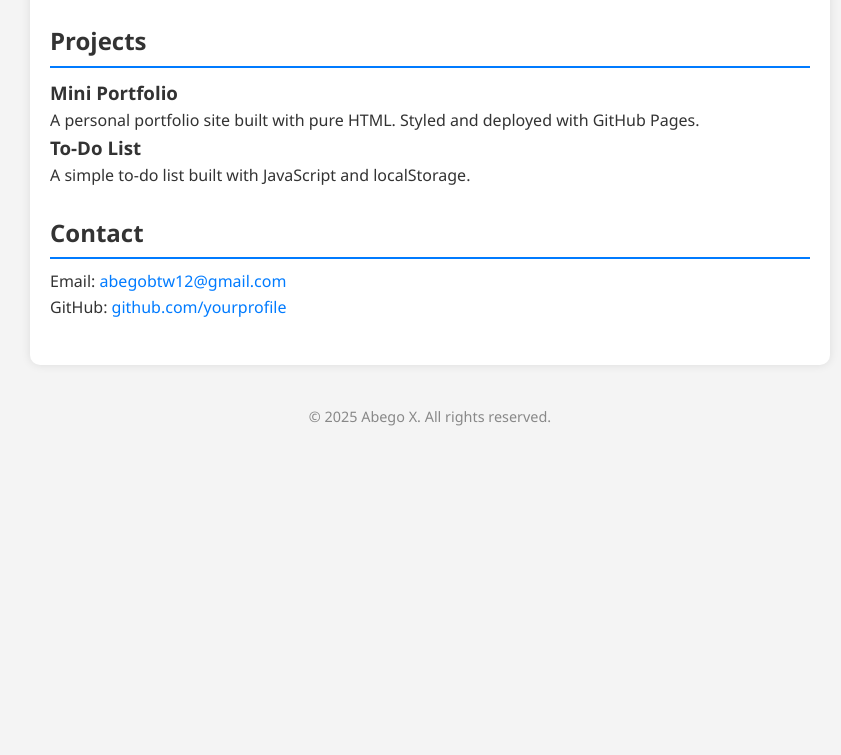
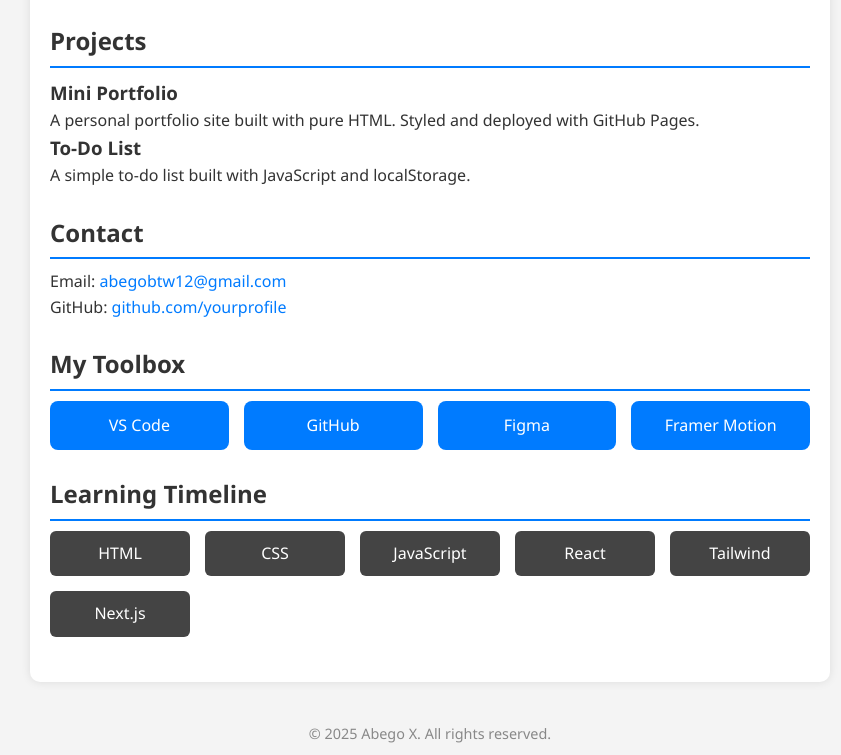
Before and after one commit to AbegoX1/resume-project, a plain HTML site: page index.html in a window 1280 px wide. Shown: the part 584-1339 px from the top of the page, without its empty margins (210-1051 px from the left). Before the commit the page ends 1022 px from the top, so only its background shows below. Drawn offline with Linux system fonts and the light colour scheme.

Commit message:
Add Flexbox and Grid layout sections (day 4 integration)

```diff
--- a/index.html
+++ b/index.html
@@ -52,6 +52,27 @@
                 <p>GitHub: <a href="https://github.com/">github.com/yourprofile</a></p>
 
             </section>
+            <section class="flexbox-demo">
+                <h2>My Toolbox</h2>
+                <div class="tools">
+                    <div class="tool">VS Code</div>
+                    <div class="tool">GitHub</div>
+                    <div class="tool">Figma</div>
+                    <div class="tool">Framer Motion</div>
+                </div>
+            </section>
+
+            <section class="grid-demo">
+                <h2>Learning Timeline</h2>
+                <div class="timeline">
+                    <div>HTML</div>
+                    <div>CSS</div>
+                    <div>JavaScript</div>
+                    <div>React</div>
+                    <div>Tailwind</div>
+                    <div>Next.js</div>
+                </div>
+            </section>
         </main>
         <footer>
             <p>© 2025 Abego X. All rights reserved.</p>
--- a/style.css
+++ b/style.css
@@ -73,3 +73,56 @@ footer {
     font-size: 0.9rem;
     color: #888;
 }
+
+.flexbox-demo .tools {
+    display: flex;
+    flex-wrap: wrap;
+    justify-content: center;
+    gap: 15px;
+    margin-top: 10px;
+}
+
+.tool {
+    background-color: #007bff;
+    color: white;
+    padding: 12px 16px;
+    border-radius: 8px;
+    text-align: center;
+    flex: 1 1 150px;
+
+}
+
+.grid-demo .timeline {
+    display: grid;
+    grid-template-columns: repeat(auto-fit, minmax(120px, 1fr));
+    gap: 15px;<section class="flexbox-demo">
+    <h2>My Toolbox</h2>
+    <div class="tools">
+        <div class="tool">VS Code</div>
+        <div class="tool">GitHub</div>
+        <div class="tool">Figma</div>
+        <div class="tool">Framer Motion</div>
+    </div>
+</section>
+
+<section class="grid-demo">
+    <h2>Learning Timeline</h2>
+    <div class="timeline">
+        <div>HTML</div>
+        <div>CSS</div>
+        <div>JavaScript</div>
+        <div>React</div>
+        <div>Tailwind</div>
+        <div>Next.js</div>
+    </div>
+</section>
+    margin-top: 10px;
+}
+
+.timeline div {
+    background-color: #444;
+    color: #fff;
+    padding: 10px;
+    border-radius: 6px;
+    text-align: center;
+}
```
